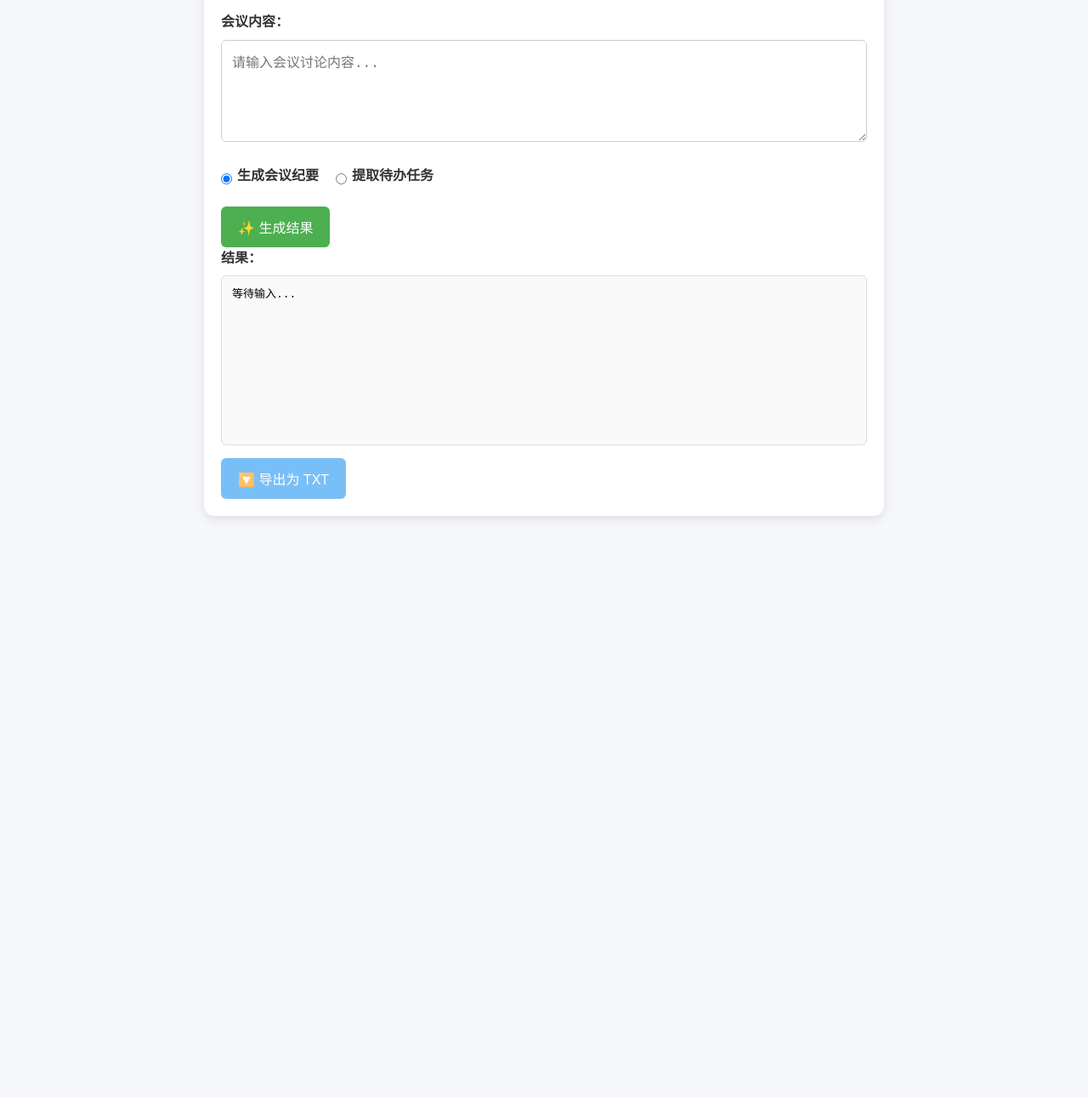
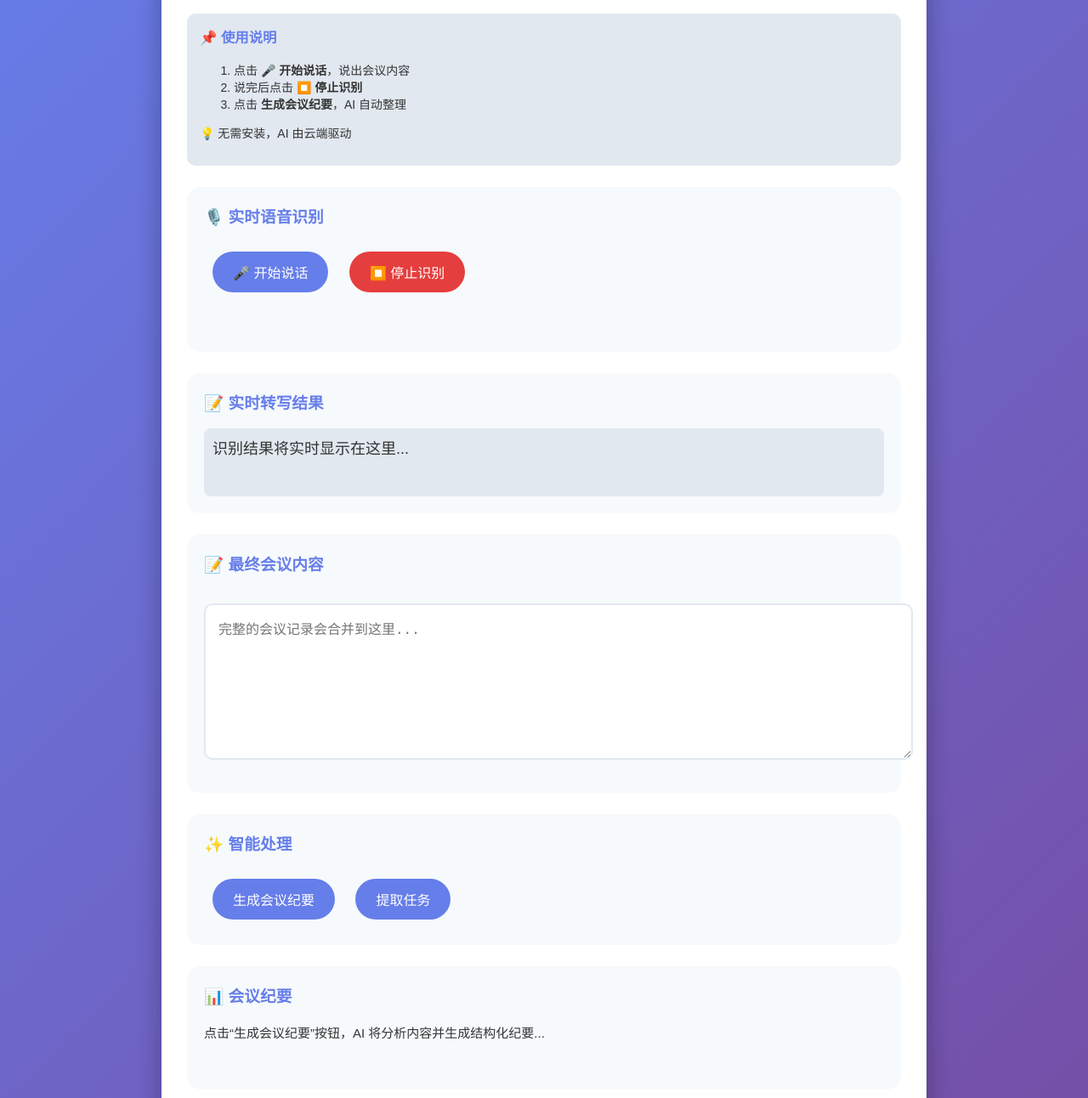
Before and after one commit to lyd1208/meeting, a website: page index.html in a window 1280 px wide. Shown: the part 131-1423 px from the top of the page at 85% size. Before the commit the page ends 800 px from the top, so only its background shows below. Drawn offline with Linux system fonts and the light colour scheme.

Commit message:
Update index.html

```diff
--- a/index.html
+++ b/index.html
@@ -1,219 +1,286 @@
 <!DOCTYPE html>
-<html lang="zh-CN">
+<html lang="zh">
 <head>
-  <meta charset="UTF-8" />
-  <meta name="viewport" content="width=device-width, initial-scale=1.0"/>
-  <title>会议助手 - 在线版</title>
+    <meta charset="UTF-8">
+    <title>🎙️ 会议助手 - 在线版</title>
     <style>
-    * {
-      box-sizing: border-box;
-      margin: 0;
-      padding: 0;
-    }
         body {
-      font-family: "Microsoft YaHei", sans-serif;
-      background: #f5f7fa;
+            font-family: '微软雅黑', sans-serif;
+            max-width: 900px;
+            margin: 0 auto;
             padding: 20px;
-      line-height: 1.6;
+            background: linear-gradient(135deg, #667eea 0%, #764ba2 100%);
+            min-height: 100vh;
+            color: white;
         }
         .container {
-      max-width: 800px;
-      margin: 0 auto;
             background: white;
-      border-radius: 12px;
-      box-shadow: 0 4px 12px rgba(0,0,0,0.1);
-      overflow: hidden;
+            color: #333;
+            padding: 30px;
+            border-radius: 20px;
+            box-shadow: 0 10px 30px rgba(0,0,0,0.3);
         }
-    header {
-      background: #4CAF50;
+        h1 {
+            text-align: center;
+            color: #667eea;
+            margin-bottom: 30px;
+        }
+        .btn {
+            background: #667eea;
             color: white;
-      padding: 20px;
-      text-align: center;
+            border: none;
+            padding: 12px 24px;
+            border-radius: 50px;
+            cursor: pointer;
+            font-size: 16px;
+            margin: 10px;
+            transition: all 0.3s;
         }
-    header h1 {
-      font-size: 24px;
+        .btn:hover {
+            transform: translateY(-2px);
+            box-shadow: 0 5px 15px rgba(102, 126, 234, 0.4);
         }
-    main {
-      padding: 20px;
+        .btn-red {
+            background: #e53e3e;
         }
-    .input-group {
-      margin-bottom: 20px;
+        .btn-green {
+            background: #38a169;
         }
-    label {
-      display: block;
-      margin-bottom: 8px;
-      font-weight: bold;
-      color: #333;
+        .btn:disabled {
+            opacity: 0.6;
+            cursor: not-allowed;
         }
         textarea {
             width: 100%;
-      height: 120px;
-      padding: 12px;
-      border: 1px solid #ccc;
-      border-radius: 6px;
+            height: 150px;
+            padding: 15px;
+            border: 2px solid #e2e8f0;
+            border-radius: 10px;
             font-size: 16px;
-      resize: vertical;
+            margin: 15px 0;
         }
-    .radio-group {
-      margin: 15px 0;
-      display: flex;
-      gap: 20px;
+        .section {
+            margin: 25px 0;
+            padding: 20px;
+            background: #f7fafc;
+            border-radius: 15px;
         }
-    .radio-option {
-      display: flex;
-      align-items: center;
-      gap: 6px;
+        h3 {
+            color: #667eea;
+            margin-top: 0;
         }
-    button {
-      padding: 12px 20px;
-      background: #4CAF50;
-      color: white;
-      border: none;
-      border-radius: 6px;
-      cursor: pointer;
-      font-size: 16px;
-      margin-right: 10px;
+        #summary, #tasks {
+            line-height: 1.8;
+            font-size: 15px;
+            min-height: 60px;
         }
-    button:hover {
-      background: #45a049;
+        .status {
+            text-align: center;
+            margin: 10px 0;
+            font-size: 14px;
+            min-height: 20px;
+            color: #e53e3e;
         }
-    button:disabled {
-      opacity: 0.6;
-      cursor: not-allowed;
-    }
-    #output {
-      width: 100%;
-      height: 200px;
-      padding: 12px;
-      border: 1px solid #ddd;
-      border-radius: 6px;
-      background: #f9f9f9;
-      font-family: monospace;
-      white-space: pre-wrap;
-      overflow-y: auto;
-    }
-    .actions {
-      margin-top: 15px;
-      display: flex;
-      flex-wrap: wrap;
-      gap: 10px;
-    }
-    .export-btn {
-      background: #2196F3;
-    }
-    .export-btn:hover:not(:disabled) {
-      background: #1976D2;
+        .live-text {
+            font-size: 18px;
+            line-height: 1.6;
+            padding: 10px;
+            background: #e2e8f0;
+            border-radius: 8px;
+            min-height: 60px;
         }
         .loading {
-      color: #666;
-      font-style: italic;
+            display: inline-block;
+            width: 12px;
+            height: 12px;
+            border: 2px solid #667eea;
+            border-radius: 50%;
+            border-top-color: transparent;
+            animation: spin 1s linear infinite;
+            margin-right: 8px;
+        }
+        @keyframes spin {
+            to { transform: rotate(360deg); }
+        }
+        .guide {
+            background: #e2e8f0;
+            padding: 15px;
+            border-radius: 10px;
+            margin-bottom: 20px;
+            font-size: 14px;
         }
     </style>
 </head>
 <body>
     <div class="container">
-    <header>
-      <h1>🎤 会议助手</h1>
-      <p>输入会议内容，一键生成纪要或任务清单</p>
-    </header>
+        <h1>🎤 会议助手 - 在线版</h1>
 
-    <main>
-      <div class="input-group">
-        <label for="content">会议内容：</label>
-        <textarea id="content" placeholder="请输入会议讨论内容..."></textarea>
+        <div class="guide">
+            <h3>📌 使用说明</h3>
+            <ol>
+                <li>点击 <strong>🎤 开始说话</strong>，说出会议内容</li>
+                <li>说完后点击 <strong>⏹️ 停止识别</strong></li>
+                <li>点击 <strong>生成会议纪要</strong>，AI 自动整理</li>
+            </ol>
+            <p>💡 无需安装，AI 由云端驱动</p>
         </div>
 
-      <div class="radio-group">
-        <div class="radio-option">
-          <input type="radio" id="summary" name="action" value="summary" checked />
-          <label for="summary">生成会议纪要</label>
+        <div class="section">
+            <h3>🎙️ 实时语音识别</h3>
+            <button onclick="startRealTimeRecognition()" class="btn">🎤 开始说话</button>
+            <button onclick="stopRecognition()" class="btn btn-red">⏹️ 停止识别</button>
+            <div class="status" id="status"></div>
         </div>
-        <div class="radio-option">
-          <input type="radio" id="tasks" name="action" value="tasks" />
-          <label for="tasks">提取待办任务</label>
+
+        <div class="section">
+            <h3>📝 实时转写结果</h3>
+            <div id="liveTranscript" class="live-text">识别结果将实时显示在这里...</div>
+        </div>
+
+        <div class="section">
+            <h3>📝 最终会议内容</h3>
+            <textarea id="transcript" placeholder="完整的会议记录会合并到这里..."></textarea>
+        </div>
+
+        <div class="section">
+            <h3>✨ 智能处理</h3>
+            <button onclick="generateSummary()" class="btn" id="summaryBtn">生成会议纪要</button>
+            <button onclick="extractTasks()" class="btn">提取任务</button>
+        </div>
+
+        <div class="section">
+            <h3>📊 会议纪要</h3>
+            <div id="summary">点击“生成会议纪要”按钮，AI 将分析内容并生成结构化纪要...</div>
+        </div>
+
+        <div class="section">
+            <h3>✅ 任务清单</h3>
+            <div id="tasks">点击“提取任务”按钮，AI 可提取待办事项...</div>
         </div>
     </div>
 
-      <button id="generateBtn">✨ 生成结果</button>
+    <script>
+        // 检查浏览器是否支持 Web Speech API
+        const SpeechRecognition = window.SpeechRecognition || window.webkitSpeechRecognition;
+        if (!SpeechRecognition) {
+            alert("⚠️ 您的浏览器不支持语音识别，请使用 Chrome 或 Edge");
+        }
 
-      <div class="result-group">
-        <label for="output">结果：</label>
-        <pre id="output">等待输入...</pre>
-      </div>
+        const recognition = new SpeechRecognition();
+        recognition.continuous = true;
+        recognition.interimResults = true;
+        recognition.lang = 'zh-CN';
 
-      <div class="actions">
-        <button id="exportTxt" class="export-btn" disabled>
-          🔽 导出为 TXT
-        </button>
-      </div>
-    </main>
-  </div>
+        let finalTranscript = '';
 
-  <script>
-    let lastResult = null; // 存储最新结果用于导出
+        function startRealTimeRecognition() {
+            const status = document.getElementById('status');
+            try {
+                recognition.start();
+                status.textContent = "🟢 正在识别... 请开始说话";
+                document.getElementById('liveTranscript').textContent = "";
+                document.getElementById('transcript').value = "";
+                finalTranscript = '';
+            } catch (error) {
+                status.textContent = "❌ 启动失败: " + error.message;
+            }
+        }
 
-    const contentEl = document.getElementById("content");
-    const outputEl = document.getElementById("output");
-    const generateBtn = document.getElementById("generateBtn");
-    const exportTxtBtn = document.getElementById("exportTxt");
+        function stopRecognition() {
+            recognition.stop();
+            document.getElementById('status').textContent = "✅ 识别已停止";
+        }
 
-    // 生成结果
-    generateBtn.addEventListener("click", async () => {
-      const text = contentEl.value.trim();
-      const type = document.querySelector('input[name="action"]:checked').value;
+        recognition.onresult = (event) => {
+            let interimTranscript = '';
+            finalTranscript = '';
 
-      if (!text) {
-        alert("⚠️ 请输入会议内容！");
+            for (let i = event.resultIndex; i < event.results.length; i++) {
+                const transcript = event.results[i][0].transcript;
+                if (event.results[i].isFinal) {
+                    finalTranscript += transcript + ' ';
+                } else {
+                    interimTranscript = transcript;
+                }
+            }
+
+            document.getElementById('liveTranscript').textContent = interimTranscript;
+            const finalText = (document.getElementById('transcript').value + finalTranscript).trim();
+            document.getElementById('transcript').value = finalText || '';
+        };
+
+        recognition.onerror = (event) => {
+            document.getElementById('status').textContent = "❌ 识别错误: " + event.error;
+        };
+
+        recognition.onend = () => {
+            document.getElementById('status').textContent = "⏹️ 识别已结束（如需继续，请点击开始）";
+        };
+
+        // ✅ 修改：调用本地 /api/generate，由 Vercel 代理转发到阿里云
+        async function generateSummary() {
+            const transcript = document.getElementById('transcript').value.trim();
+            if (!transcript) {
+                alert("请先录音获取内容！");
                 return;
             }
 
-      generateBtn.disabled = true;
-      generateBtn.textContent = "生成中...";
-      outputEl.textContent = "正在调用 AI 生成结果...";
+            const summaryDiv = document.getElementById('summary');
+            const btn = document.getElementById('summaryBtn');
+
+            btn.disabled = true;
+            btn.textContent = '';
+            summaryDiv.innerHTML = '<span class="loading"></span> AI 正在生成会议纪要...';
 
             try {
-        const res = await fetch("/api/generate", {
-          method: "POST",
-          headers: { "Content-Type": "application/json" },
+                const MAX_LENGTH = 1000;
+                const content = transcript.length > MAX_LENGTH
+                    ? transcript.substring(0, MAX_LENGTH) + "..."
+                    : transcript;
+
+                const res = await fetch('/api/generate', {
+                    method: 'POST',
+                    headers: {
+                        'Content-Type': 'application/json'
+                    },
+                    body: JSON.stringify({
+                        content: content,
+                        type: 'summary'
+                    })
                 });
 
                 const data = await res.json();
-
-        if (data.error) {
-          throw new Error(data.error);
+                if (data.text) {
+                    summaryDiv.innerHTML = data.text;
+                } else {
+                    summaryDiv.innerHTML = `❌ AI 错误：${data.error || JSON.stringify(data)}`;
+                }
+            } catch (error) {
+                summaryDiv.innerHTML = `❌ 请求失败：${error.message}`;
+            } finally {
+                btn.disabled = false;
+                btn.textContent = '生成会议纪要';
+            }
         }
 
-        lastResult = data.text;
-        outputEl.textContent = data.text;
+        async function extractTasks() {
+            const transcript = document.getElementById('transcript').value.trim();
+            if (!transcript) {
+                alert("请先录音获取内容！");
+                return;
+            }
 
-        // 启用导出按钮
-        exportTxtBtn.disabled = false;
-      } catch (err) {
-        outputEl.textContent = `❌ 生成失败：${err.message}\n\n请检查 API 是否部署正确。`;
-        console.error(err);
-      } finally {
-        generateBtn.disabled = false;
-        generateBtn.textContent = "✨ 生成结果";
-      }
-    });
+            const tasksDiv = document.getElementById('tasks');
+            tasksDiv.innerHTML = '<span class="loading"></span> AI 正在提取任务...';
 
-    // 导出为 TXT 文件
-    exportTxtBtn.addEventListener("click", () => {
-      if (!lastResult) return;
+            try {
+                const content = transcript.substring(0, 800) + "...";
 
-      const type = document.querySelector('input[name="action"]:checked').value;
-      const filename = type === "tasks" ? "待办事项清单.txt" : "会议纪要.txt";
-
-      const blob = new Blob([lastResult], { type: "text/plain;charset=utf-8" });
-      const url = URL.createObjectURL(blob);
-      const a = document.createElement("a");
-      a.href = url;
-      a.download = filename;
-      a.click();
-      URL.revokeObjectURL(url);
-
-      alert(`✅ 已导出：${filename}`);
-    });
-  </script>
-</body>
-</html>
+                const res = await fetch('/api/generate', {
+                    method: 'POST',
+                    headers: {
+                        'Content-Type': 'application/json'
+                    },
+                    body: JSON.stringify({
+                        content: content,
+                        type: 'task'
```
Lines whose indentation alone changed are shown as unchanged.
